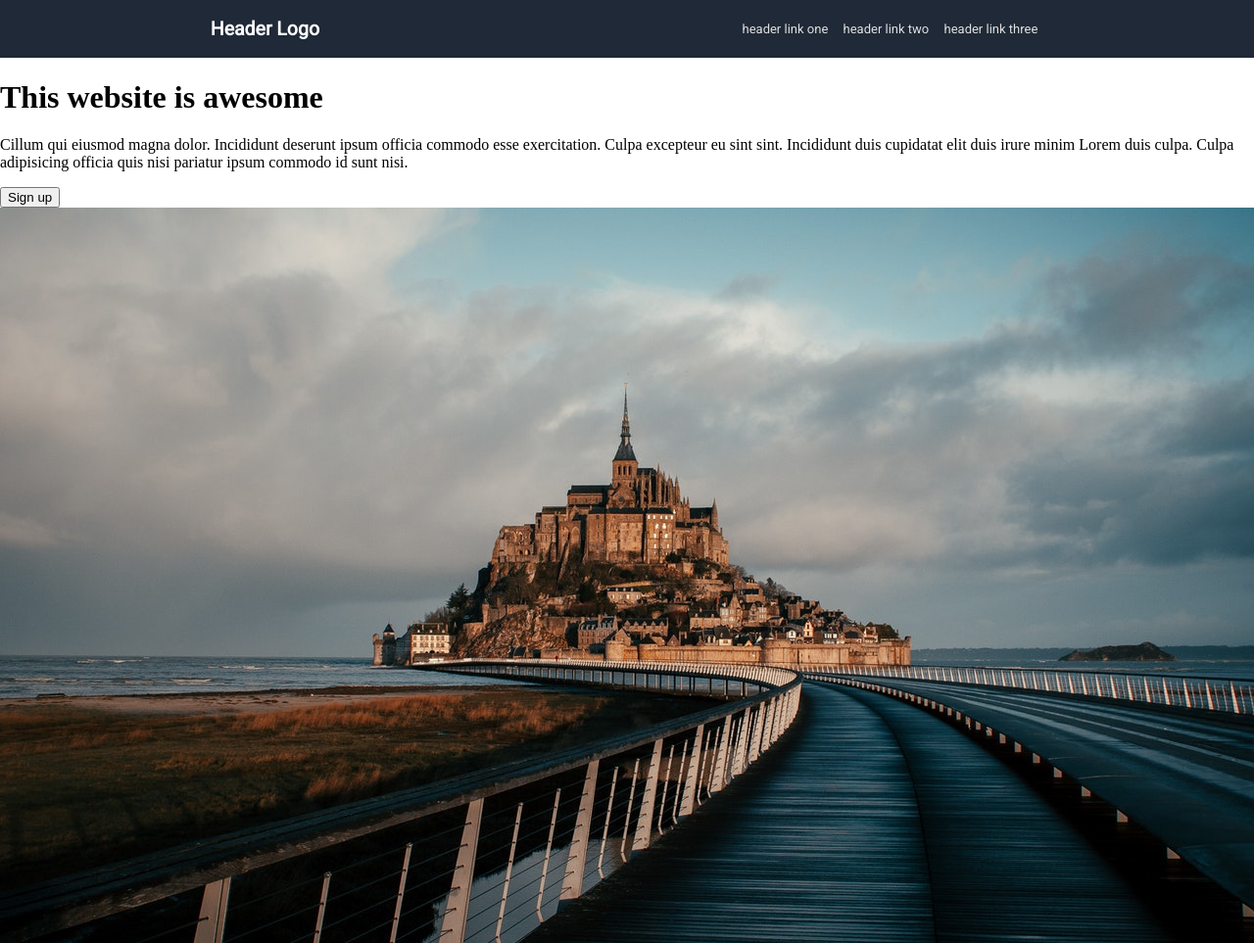
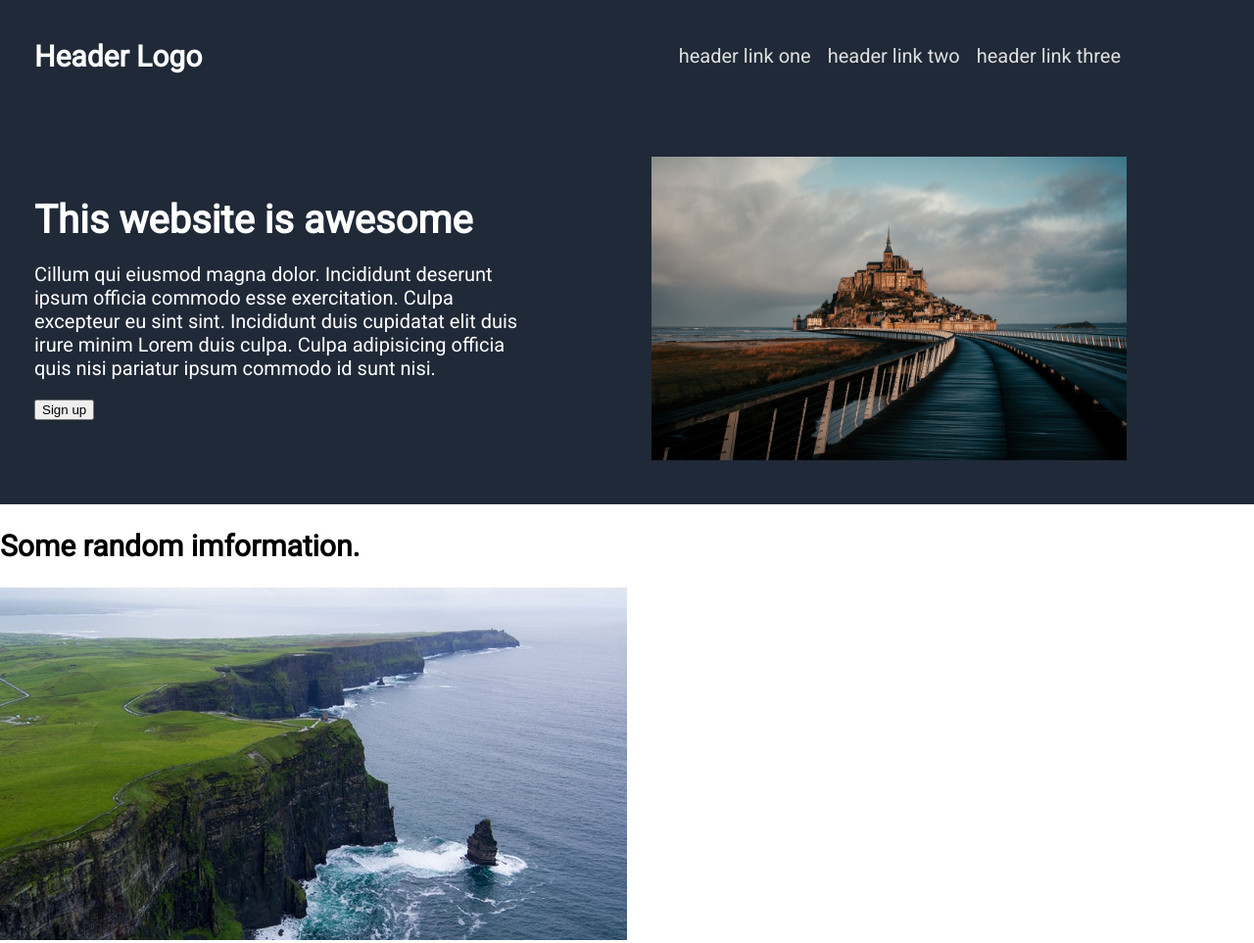
Before and after one commit to Sepulgarin/LANDING-PAGE, a plain HTML site: page index.html in a window 1280 px wide. Shown: the top 963 px of the page at 98% size. Drawn offline with Linux system fonts and the light colour scheme.

Commit message:
Style section1

```diff
--- a/index.html
+++ b/index.html
@@ -19,13 +19,18 @@
         </div>
     </div>
     <div class="section1">
-        <h1>This website is awesome</h1>
-        <p>Cillum qui eiusmod magna dolor. Incididunt deserunt ipsum officia commodo esse exercitation. Culpa excepteur
-            eu sint sint. Incididunt duis cupidatat elit duis irure minim Lorem duis culpa. Culpa adipisicing officia
-            quis nisi pariatur ipsum commodo id sunt nisi.
-        </p>
-        <button>Sign up</button>
-        <img src="./images/pexels-dylan-leagh-10852344.jpg" alt="">
+        <div id="container2">
+            <h1>This website is awesome</h1>
+            <p>Cillum qui eiusmod magna dolor. Incididunt deserunt ipsum officia commodo esse exercitation. Culpa
+                excepteur
+                eu sint sint. Incididunt duis cupidatat elit duis irure minim Lorem duis culpa. Culpa adipisicing
+                officia
+                quis nisi pariatur ipsum commodo id sunt nisi.
+            </p>
+            <button>Sign up</button>
+        </div>
+
+        <img id="img1" src="./images/pexels-dylan-leagh-10852344.jpg" alt="">
 
     </div>
     <div class="section2">
--- a/style.css
+++ b/style.css
@@ -2,17 +2,18 @@
 
 body{
     margin: 0;
+    font-family: "roboto", sans-serif ;
+    font-size: 20px;
 }
 
 .header{
     display:flex;
-    justify-content: space-around;
+    justify-content: space-between;
     align-items: center;
     background-color: #1f2937;
     color: white;
-    font-family: "roboto", sans-serif ;
-    padding: 2px;
-    font-size: 13px;
+    padding: 15px 130px 15px 35px;
+    margin :0;
 }
 
 a{
@@ -20,3 +21,30 @@ a{
     color: rgb(223, 223, 223);
     margin: 6px;
 }
+
+h1{
+    margin: 0;
+}
+
+.section1{
+    background-color: #1f2937;
+    color: white;
+    margin: 0px;
+    display: flex;
+    justify-content: space-between;
+    align-items: stretch;
+    padding: 45px 130px 45px 35px;
+    gap: 120px;
+}
+
+#container2
+{
+    display: flex;
+    flex-direction: column;
+    justify-content: center;
+    align-items: flex-start;
+}
+
+#img1{
+    width: 485px;
+}
```
